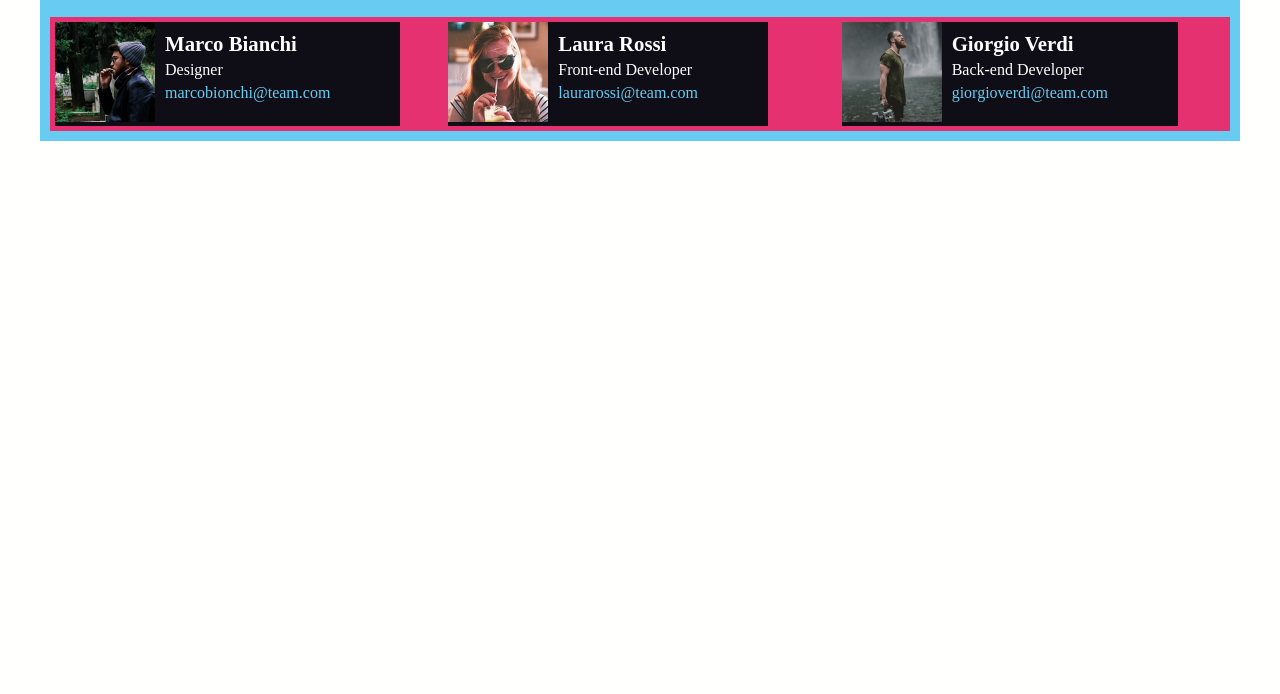
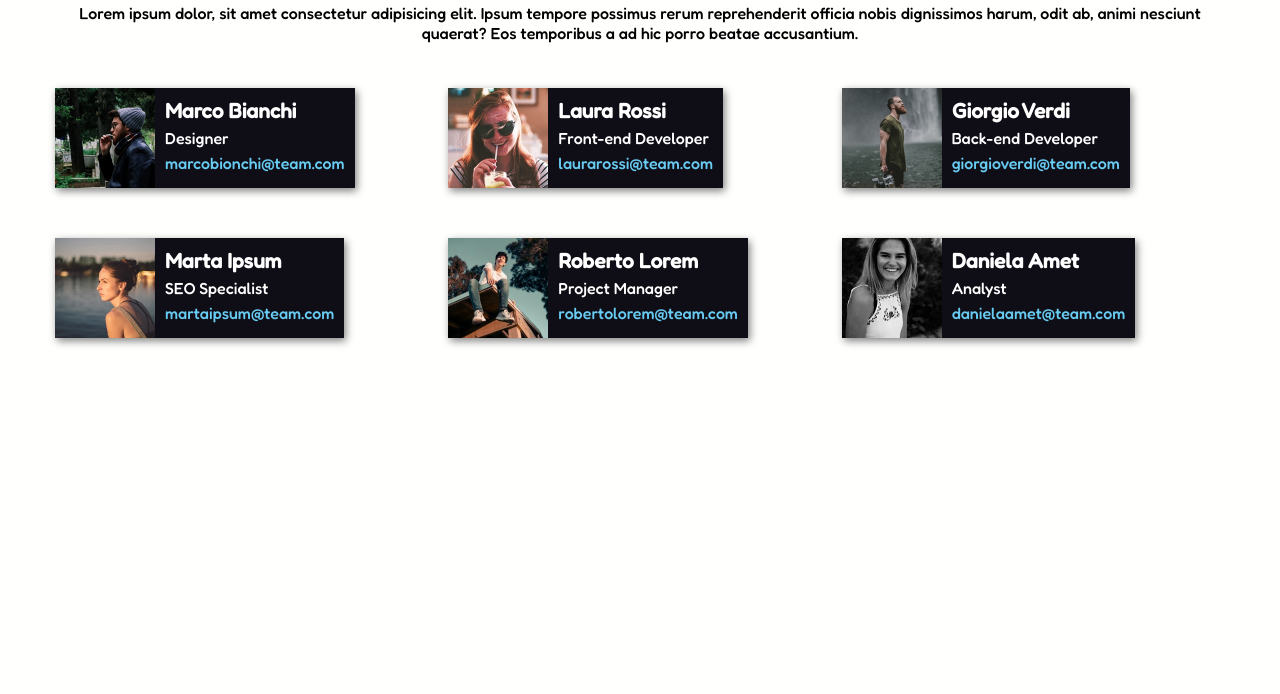
Before and after one commit to Finnedorn/html-css-float-cards, a plain HTML site: page index.html in a window 1280 px wide. Shown: the part 106-800 px from the top of the page. Drawn offline with Linux system fonts and the light colour scheme.

Commit message:
almost done

```diff
--- a/css/style.css
+++ b/css/style.css
@@ -4,6 +4,7 @@
     margin: 0;
     padding: 0;
     box-sizing: border-box;
+    font-family: 'Fredoka', sans-serif;
 }
 
 /*root-palette*/
@@ -21,7 +22,6 @@
     max-width: 1200px;
     margin: 0 auto;
     padding: 10px;
-    background-color: #68cbf2;
 }
 
 /*float*/
@@ -40,29 +40,28 @@
     clear:both;
 }
 
-
-
 /*header*/
 
 header *{
     text-align: center;
-    margin-bottom: 20px;
+    margin-bottom: 40px;
 }
 
 h1 {
     color: var(--text-pink);
+    margin: 30px;
 }
 
 /*main*/
 
 section {
-
-    background-color: #e53170;
+    margin-bottom: 40px;
 }
 
 .layout {
     padding: 5px;
     width: calc(100% / 3);
+    min-width: 20%;
 
 }
 
@@ -74,13 +73,12 @@ section {
 img {
     width: 100px;
     height: 100px;
-    object-fit: cover;
+    display: block;
 }
 
 .icon-layout {
     padding: 10px;
     width: calc(100% - 100px);
-    padding-right: 70px;
 }
 
 div .float-left .icon-layout>* {
@@ -95,3 +93,7 @@ h3 {
 .icon-text {
     color: var(--text-light-blue);
 }
+
+.shadow {
+    box-shadow: 2px 3px 8px grey;
+}
--- a/index.html
+++ b/index.html
@@ -5,6 +5,9 @@
     <meta name="viewport" content="width=device-width, initial-scale=1.0">
     <title>Document</title>
     <link rel="stylesheet" href="css/style.css">
+    <link rel="preconnect" href="https://fonts.googleapis.com">
+    <link rel="preconnect" href="https://fonts.gstatic.com" crossorigin>
+    <link href="https://fonts.googleapis.com/css2?family=Fredoka:wght@500&family=Montserrat:wght@300&family=Roboto:wght@500&display=swap" rel="stylesheet">
 </head>
 <body>
     <div class="wrapper">
@@ -15,7 +18,7 @@
         <main>
             <section class="clearfix">
                 <div class="float-left layout clearfix">
-                    <div class="float-left icon clearfix">
+                    <div class="float-left icon shadow clearfix">
                         <div class="float-left"><img src="img/male1.png" alt="foto_di_marco_bianchi">
                         </div>
                         <div class="float-left icon-layout">
@@ -26,7 +29,7 @@
                     </div>
                 </div>
                 <div class="float-left layout clearfix">
-                    <div class="float-left icon clearfix">
+                    <div class="float-left icon shadow clearfix">
                         <div class="float-left"><img src="img/female1.png" alt="foto_di_laura_rossi">
                         </div>
                         <div class="float-left icon-layout">
@@ -37,7 +40,7 @@
                     </div>
                 </div>
                 <div class="float-left layout clearfix">
-                    <div class="float-left icon clearfix">
+                    <div class="float-left icon shadow clearfix">
                         <div class="float-left"><img src="img/male2.png" alt="foto_di_giorgio_verdi">
                         </div>
                         <div class="float-left icon-layout">
@@ -48,6 +51,41 @@
                     </div>
                 </div>
             </section>
+            <section class="clearfix">
+                <div class="float-left layout clearfix">
+                    <div class="float-left icon shadow clearfix">
+                        <div class="float-left"><img src="img/female2.png" alt="foto_di_marta_ipsum">
+                        </div>
+                        <div class="float-left icon-layout">
+                            <h3>Marta Ipsum</h3>
+                            <span>SEO Specialist</span>
+                            <span class="icon-text">martaipsum@team.com</span>
+                        </div>
+                    </div>
+                </div>
+                <div class="float-left layout clearfix">
+                    <div class="float-left icon shadow clearfix">
+                        <div class="float-left"><img src="img/male3.png" alt="foto_di_roberto_lorem">
+                        </div>
+                        <div class="float-left icon-layout">
+                            <h3>Roberto Lorem</h3>
+                            <span>Project Manager</span>
+                            <span class="icon-text">robertolorem@team.com</span>
+                        </div>
+                    </div>
+                </div>
+                <div class="float-left layout clearfix">
+                    <div class="float-left icon shadow clearfix">
+                        <div class="float-left"><img src="img/female3.png" alt="foto_di_daniela_amet">
+                        </div>
+                        <div class="float-left icon-layout">
+                            <h3>Daniela Amet</h3>
+                            <span>Analyst</span>
+                            <span class="icon-text">danielaamet@team.com</span>
+                        </div>
+                    </div>
+                </div>
+            </section>
         </main>
     </div>
 </body>
```
